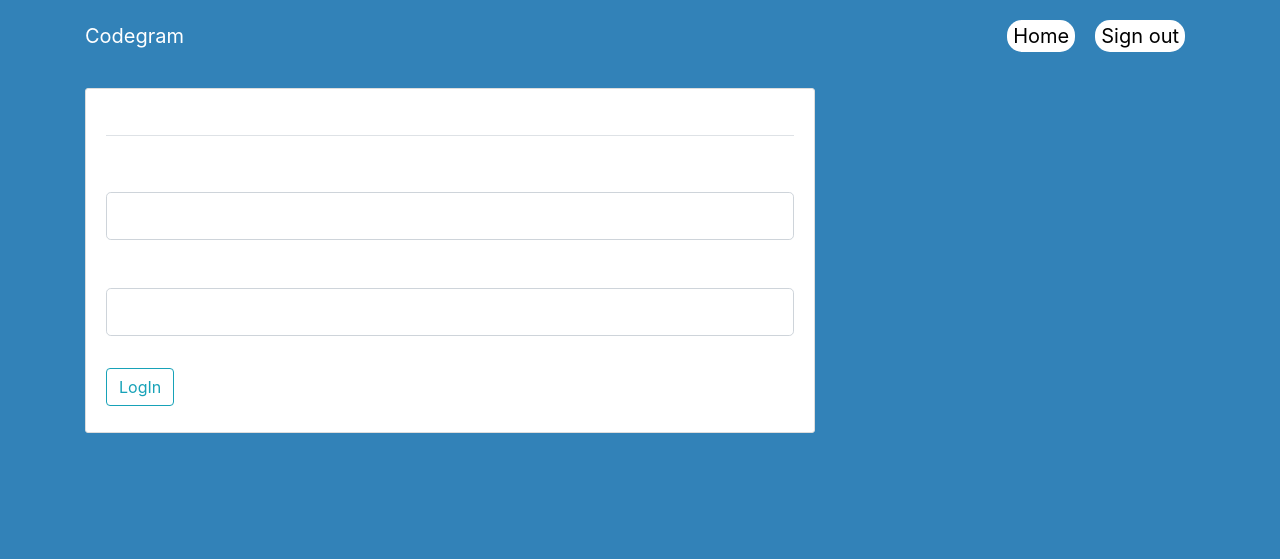
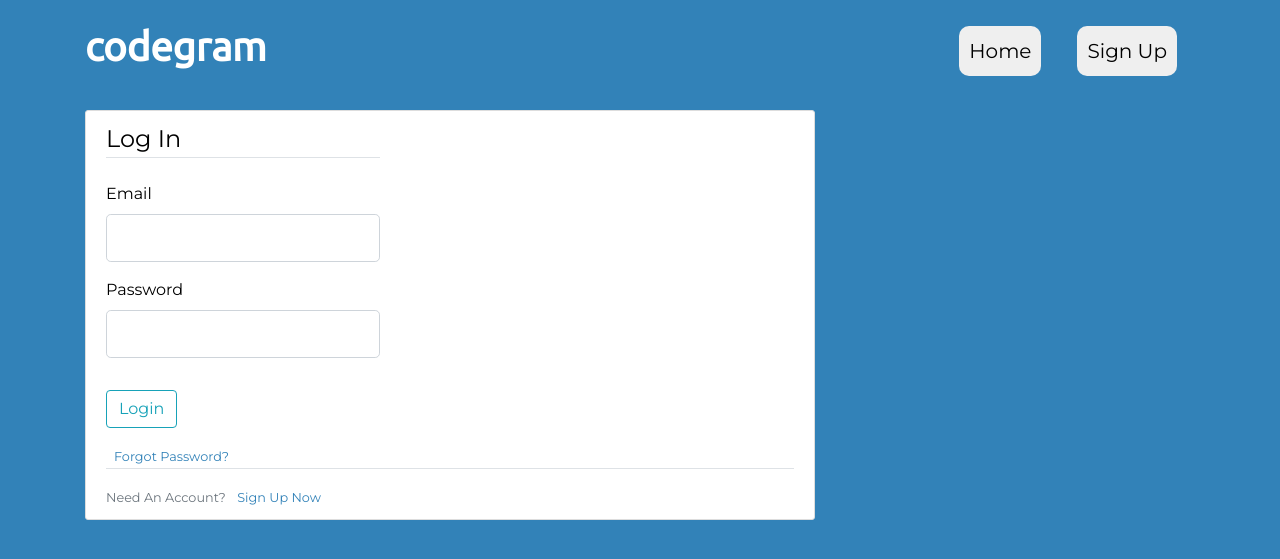
Before and after one commit to seo-week3/Codegram-website, a Flask app: page /login in a window 1280 px wide. Shown: the top 559 px of the page. Run offline with Flask 2, Linux system fonts and the light colour scheme; parts of the project's set-up code (start-up, migrations or seed data) failed here and were passed over; some libraries are stand-ins or nearby versions.

Commit message:
all interfaces work
Co-authored-by: Issac Asare <ikasar294@students.campbellsville.edu>
Co-authored-by: Oluwademilade Bolatimi <dpbolat19@earlham.edu>

```diff
--- a/Project.py
+++ b/Project.py
@@ -82,6 +82,13 @@ def loadDataset(name, update=False):
     df = pd.read_sql_table(name, con=engine)
     return df
 
+def Update_db(name, new_data):
+    loaddb()
+    engine = create_engine('mysql://root:codio@localhost/Codegram?charset=utf8mb4&use_unicode=1')
+    with engine.connect() as con:
+            con.execute('INSERT INTO Codegram.' + name +' (subreddit, title, selftext, author_fullname) VALUES ' + new_data)
+    savedb()
+
 
 option_1 = "cscareerquestions"
 option_2 = "csMajors"
--- a/forms.py
+++ b/forms.py
@@ -11,6 +11,8 @@ class RegistrationForm(FlaskForm):
 
 
 class LoginForm(FlaskForm):
-    email = StringField('Email', validators=[DataRequired(), Email()])
-    password = StringField('Password', validators=[DataRequired()])
-    submit = SubmitField('LogIn')
+    email = StringField('Email',
+                        validators=[DataRequired(), Email()])
+    password = PasswordField('Password', validators=[DataRequired()])
+    #remember = BooleanField('Remember Me')
+    submit = SubmitField('Login')
--- a/main.py
+++ b/main.py
@@ -52,6 +52,8 @@ def register():
 @app.route('/login', methods=['GET', 'POST'])
 def login():
     form = LoginForm()
+    if form.validate_on_submit():
+        return redirect('#')    #return reviews
     return render_template('login.html', title='Login Page', form=form)
 
 if __name__ == '__main__':
--- a/static/login.css
+++ b/static/login.css
@@ -1,15 +1,24 @@
 body {
   background: #3282B8;
-  color: white;
+  color: black;
   margin-top: 5rem;
+  font-family: 'Montserrat', sans-serif;
 }
 
-h1, h2, h3, h4, h5, h6 {
+h1{
+    color:white;
+    font-family: "Ubuntu";
+    font-size: 2.5rem;
+    font-weight: bold;
+}
+
+ h2, h3, h4, h5, h6 {
   color: #444444;
 }
 
 .bg-steel {
-  background-color: transparent;
+  background-color: #3282B8;
+
 }
 
 .site-header .navbar-nav .nav-link {
@@ -30,6 +39,11 @@ h1, h2, h3, h4, h5, h6 {
   border: 1px solid #dddddd;
   border-radius: 3px;
   margin-bottom: 20px;
+  margin-top: 30px;
+}
+
+form {
+    display: inline-block;
 }
 
 .article-title {
@@ -37,7 +51,7 @@ h1, h2, h3, h4, h5, h6 {
 }
 
 a.article-title:hover {
-  color: #428bca;
+  color: #3282B8;
   text-decoration: none;
 }
 
@@ -80,22 +94,29 @@ a.article-title:hover {
 }
 
 button{
-  background-color:white;
-   border: none;
+  background-color:none;
+   border: black;
    text-align: center;
    display: inline-block;
    font-size: 20px;
    margin: 4px 2px;
    cursor: pointer;
+
    border-radius:15px;
+        color: black;
+        padding: 10px;
+        border-radius: 10px;
+        -moz-border-radius: 10px;
+        -webkit-border-radius: 10px;
+        margin:10px
 }
 
 button:hover{background-color:#3282B8;}
 
-button:focus{background-color:red;}
+button:focus{background-color:white;}
 
 a {
-  color: orange;
+  color: #3282B8;
 }
 
 a.button{
--- a/templates/layout.html
+++ b/templates/layout.html
@@ -8,6 +8,7 @@
     <!-- Bootstrap CSS -->
     <link rel="stylesheet" href="https://maxcdn.bootstrapcdn.com/bootstrap/4.0.0/css/bootstrap.min.css" integrity="sha384-Gn5384xqQ1aoWXA+058RXPxPg6fy4IWvTNh0E263XmFcJlSAwiGgFAW/dAiS6JXm" crossorigin="anonymous">
     <link rel="stylesheet"  href="/static/login.css">
+       <link href="https://fonts.googleapis.com/css2?family=Montserrat:wght@400;900&family=Ubuntu&display=swap" rel="stylesheet">
   </head>
 
 
@@ -15,7 +16,7 @@
     <header class="site-header">
       <nav class="navbar navbar-expand-md navbar-dark bg-steel fixed-top">
         <div class="container">
-            <a  class="navbar-brand mr-4" href="/">Codegram</a>
+            <a  class="navbar-brand mr-4" href="/"><h1>codegram</h1></a>
           <button class="navbar-toggler" type="button" data-toggle="collapse" data-target="#navbarToggle" aria-controls="navbarToggle" aria-expanded="false" aria-label="Toggle navigation">
             <span class="navbar-toggler-icon"></span>
           </button>
@@ -24,8 +25,8 @@
             <a class="nav-item nav-link" href="/"><button>
               Home
               </button></a>
-            <a class="nav-item nav-link" href="/about"><button class="Abt">
-              Sign out
+            <a class="nav-item nav-link" href="/login.html"><button>
+              Sign In
               </button>
               </a>
           </div>
--- a/templates/login.html
+++ b/templates/login.html
@@ -1,12 +1,33 @@
 {% extends "layout.html" %}
 {% block content %}
+<header class="site-header">
+      <nav class="navbar navbar-expand-md navbar-dark bg-steel fixed-top">
+        <div class="container">
+            <a  class="navbar-brand mr-4" href="/"><h1>codegram</h1></a>
+          <button class="navbar-toggler" type="button" data-toggle="collapse" data-target="#navbarToggle" aria-controls="navbarToggle" aria-expanded="false" aria-label="Toggle navigation">
+            <span class="navbar-toggler-icon"></span>
+          </button>
+          <div class="collapse navbar-collapse" id="navbarToggle">
+            <div class="navbar-nav ml-auto">
+            <a class="nav-item nav-link" href="/"><button>
+              Home
+              </button></a>
+            <a class="nav-item nav-link" href="{{url_for('register')}}"><button>
+              Sign Up
+              </button>
+              </a>
+          </div>
+          </div>
+        </div>
+      </nav>
+    </header>
 
-    <div class="content-section">
-        <form method="POST" action="">
+    <div class="content-section" >
+        <form  method="POST" action="">
             {{ form.hidden_tag() }}
             <fieldset class="form-group">
-                <legend class="border-bottom mb-4">Log In</legend>
            <div class="form-group">
+               <legend class="border-bottom mb-4">Log In</legend>
          {{ form.email.label(class="form-control-label") }}
          {% if form.email.errors %}
            {{ form.email(class="form-control form-control-lg is-invalid") }}
@@ -36,6 +57,14 @@
     <div class="form-group">
        {{ form.submit(class="btn btn-outline-info") }}
     </div>
+            <small class="text-muted ml-2">
+                <a href="#">Forgot Password?</a>
+            </small>
    </form>
+        <div class="border-top pt-3">
+        <small class="text-muted">
+            Need An Account? <a style="color:#3282B8" class="ml-2" href="{{ url_for('register') }}">Sign Up Now</a>
+        </small>
+    </div>
 </div>
  {% endblock content %}
```
Also changed, not shown: Codegram.sql (+6 -6 lines), templates/home.html (+7 -7 lines), templates/register.html (+11 -17 lines).
